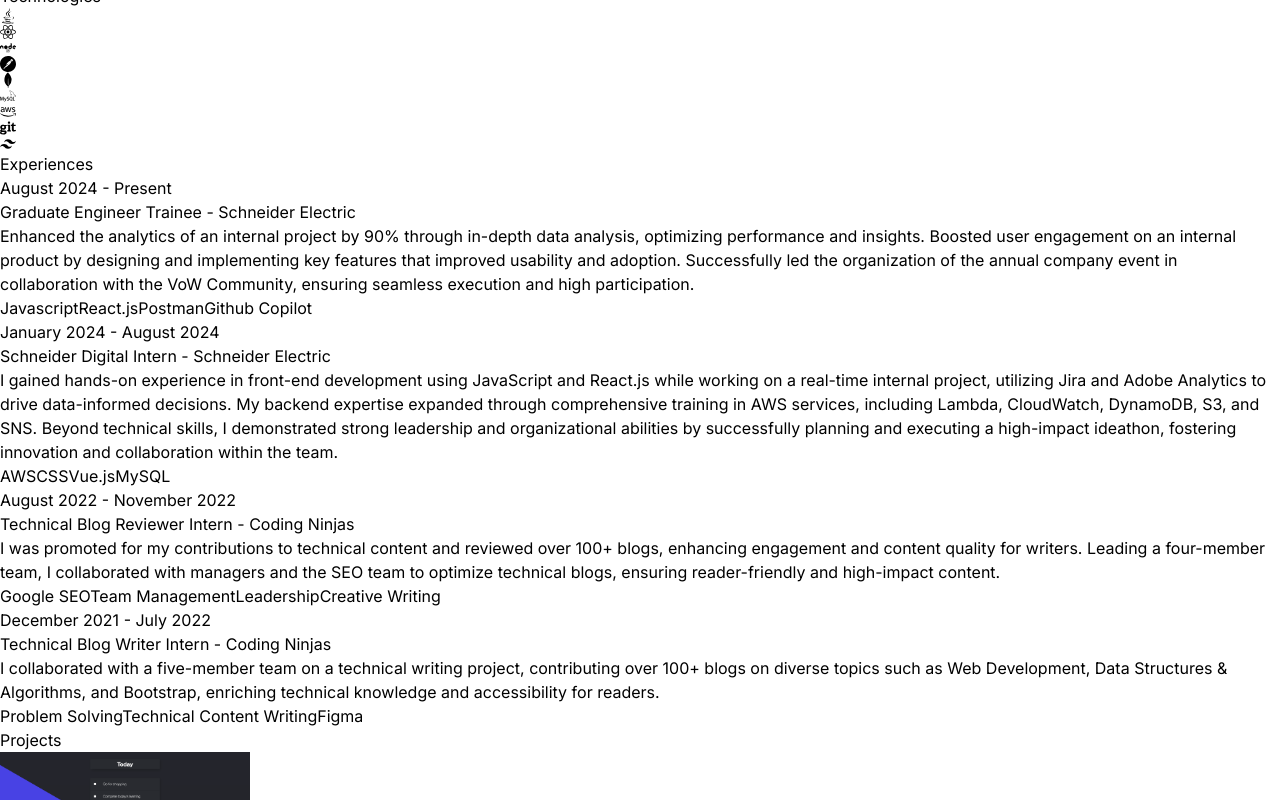
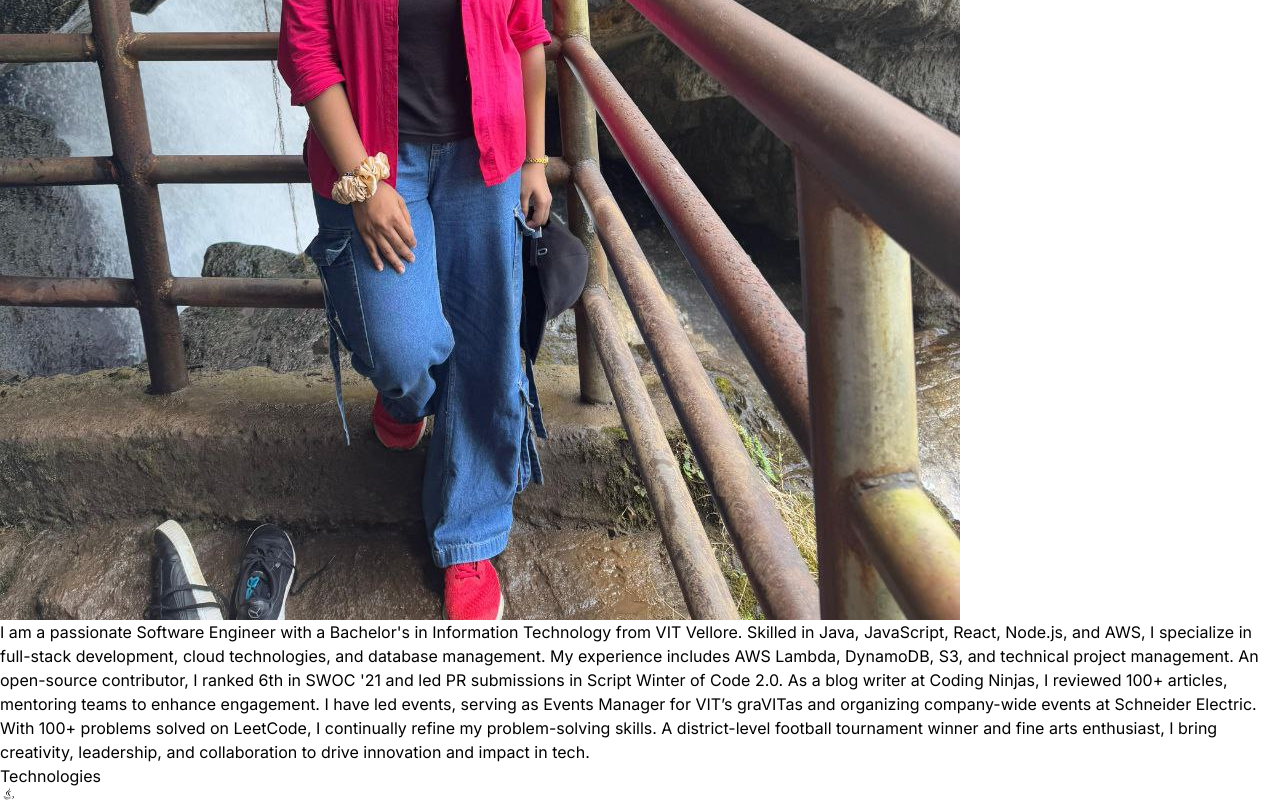
Before and after one commit to devikavarshney/Portfolio-Website-ReactJS, a React (Vite) app: page / in a window 1280 px wide. Shown: the part 1220-2020 px from the top of the page. Built offline with nearby package versions, Linux system fonts and the light colour scheme.

Commit message:
framer motion animations added

```diff
--- a/src/components/About.jsx
+++ b/src/components/About.jsx
@@ -1,5 +1,6 @@
 import { ABOUT_TEXT } from "../constants";
-import Aboutimg from "../assets/about.jpg";
+import Aboutimg from "../assets/about.jpeg";
+import { motion } from "framer-motion";
 const About = () => {
   return (
     <div className="border-b border-neutral-900 pb-4">
@@ -7,16 +8,26 @@ const About = () => {
         About <span className="text-neutral-500">Me</span>
       </h1>
       <div className="flex flex-wrap">
-        <div className="w-full lg:w-1/2 lg:p-8">
+        <motion.div
+          whileInView={{ opacity: 1, x: 0 }}
+          initial={{ opacity: 0, x: -100 }}
+          transition={{ duration: 0.5 }}
+          className="w-full lg:w-1/2 lg:p-8"
+        >
           <div className="flex items-center justify-center">
-            <img className=" h-60 w-60 rounded-lg" src={Aboutimg} alt="About" />
+            <img className=" h-80 w-60 rounded-lg" src={Aboutimg} alt="About" />
           </div>
-        </div>
-        <div className="w-full lg:w-1/2">
-            <div className="flex justify-center lg:justify-start">
-              <p className="my-2 mx-w-xl py-6 text-justify">{ABOUT_TEXT}</p>
-            </div>
+        </motion.div>
+        <motion.div
+          whileInView={{ opacity: 1, x: 0 }}
+          initial={{ opacity: 0, x: 100 }}
+          transition={{ duration: 0.5 }}
+          className="w-full lg:w-1/2"
+        >
+          <div className="flex justify-center lg:justify-start">
+            <p className="my-2 mx-w-xl py-6 text-justify">{ABOUT_TEXT}</p>
           </div>
+        </motion.div>
       </div>
     </div>
   );
--- a/src/components/Contact.jsx
+++ b/src/components/Contact.jsx
@@ -1,16 +1,40 @@
-import { CONTACT } from "../constants"
+import { motion } from "framer-motion";
+import { CONTACT } from "../constants";
 
 const Contact = () => {
   return (
     <div className="border-b border-neutral-900 pb-20">
-      <h2 className="my-10 text-center text-4xl">Get in Touch</h2>
+      <motion.h2
+        whileInView={{ opacity: 1, y: 0 }}
+        initial={{ opacity: 0, y: -100 }}
+        transition={{ duration: 1.5 }}
+        className="my-10 text-center text-4xl"
+      >
+        Get in Touch
+      </motion.h2>
       <div className="tracking-tighter text-center">
-        <p className="my-4">{CONTACT.address}</p>
-        <p className="my-4">{CONTACT.phoneNo}</p>
-        <a href="mailto:devikavarshney0602@gmail.com" className="my-4 border-b">{CONTACT.email}</a>
+        <motion.p
+          whileInView={{ opacity: 1, x: 0 }}
+          initial={{ opacity: 0, x: -100 }}
+          transition={{ duration: 1.5 }}
+          className="my-4"
+        >
+          {CONTACT.address}
+        </motion.p>
+        <motion.p
+          whileInView={{ opacity: 1, x: 0 }}
+          initial={{ opacity: 0, x: 100 }}
+          transition={{ duration: 1.5 }}
+          className="my-4"
+        >
+          {CONTACT.phoneNo}
+        </motion.p>
+        <a href="mailto:devikavarshney0602@gmail.com" className="my-4 border-b">
+          {CONTACT.email}
+        </a>
       </div>
     </div>
-  )
-}
+  );
+};
 
-export default Contact
+export default Contact;
--- a/src/components/Experience.jsx
+++ b/src/components/Experience.jsx
@@ -1,16 +1,33 @@
+import { motion } from "framer-motion";
 import { EXPERIENCES } from "../constants";
-
 const Experience = () => {
   return (
     <div className="border-b border-neutral-900 pb-4">
-      <h2 className="my-20 text-center text-4xl">Experiences</h2>
+      <motion.h2
+        whileInView={{ opacity: 1, y: 0 }}
+        initial={{ opacity: 0, y: -100 }}
+        transition={{ duration: 1.5 }}
+        className="my-20 text-center text-4xl"
+      >
+        Experiences
+      </motion.h2>
       <div>
         {EXPERIENCES.map((experience, index) => (
           <div key={index} className="mb-8 flex flex-wrap lg:justify-center">
-            <div className="w-full lg:w-1/4">
+            <motion.div
+              whileInView={{ opacity: 1, x: 0 }}
+              initial={{ opacity: 0, x: -100 }}
+              transition={{ duration: 1.5 }}
+              className="w-full lg:w-1/4"
+            >
               <p className="mb-2 text-sm text-neutral-400">{experience.year}</p>
-            </div>
-            <div className="w-full max-w-xl lg:w-3/4">
+            </motion.div>
+            <motion.div
+              whileInView={{ opacity: 1, x: 0 }}
+              initial={{ opacity: 0, x: 100 }}
+              transition={{ duration: 1.5 }}
+              className="w-full max-w-xl lg:w-3/4"
+            >
               <h6 className="mb-2 font-semibold">
                 {experience.role} -{" "}
                 <span className="text-sm text-purple-200">
@@ -26,7 +43,7 @@ const Experience = () => {
                   {tech}
                 </span>
               ))}
-            </div>
+            </motion.div>
           </div>
         ))}
       </div>
--- a/src/components/Projects.jsx
+++ b/src/components/Projects.jsx
@@ -1,13 +1,22 @@
+import { motion } from "framer-motion";
 import { PROJECTS } from "../constants";
 
 const Projects = () => {
   return (
     <div className="border-b border-neutral-900 pb-4">
-      <h2 className="my-20 text-center text-4xl">Projects</h2>
+      <motion.h2
+      whileInView={{ opacity: 1, y: 0 }}
+      initial={{ opacity: 0, y: -100 }}
+      transition={{ duration: 1.5 }}
+      className="my-20 text-center text-4xl">Projects</motion.h2>
       <div>
         {PROJECTS.map((project, index) => (
           <div key={index} className="mb-8 flex flex-wrap lg:justify-center">
-            <div className="w-full lg:w-1/4">
+            <motion.div
+            whileInView={{ opacity: 1, x: 0 }}
+            initial={{ opacity: 0, x: -100 }}
+            transition={{ duration: 1.5 }}
+            className="w-full lg:w-1/4">
               <img
                 src={project.image}
                 width={250}
@@ -15,8 +24,12 @@ const Projects = () => {
                 className="mb-6 rounded"
                 alt={project.title}
               />
-            </div>
-            <div className="w-full max-w-xl lg:w-3/4">
+            </motion.div>
+            <motion.div
+            whileInView={{ opacity: 1, x: 0 }}
+            initial={{ opacity: 0, x: 100 }}
+            transition={{ duration: 1.5 }}
+            className="w-full max-w-xl lg:w-3/4">
               <h6 className="mb-2 font-semibold">{project.title}</h6>
               <p className="mb-4 text-neutral-400">{project.description}</p>
               {project.technologies.map((technology, index) => (
@@ -27,7 +40,7 @@ const Projects = () => {
                   {technology}
                 </span>
               ))}
-            </div>
+            </motion.div>
           </div>
         ))}
       </div>
--- a/src/components/Technologies.jsx
+++ b/src/components/Technologies.jsx
@@ -7,39 +7,111 @@ import { FaAws } from "react-icons/fa";
 import { FaGit } from "react-icons/fa";
 import { SiPostman } from "react-icons/si";
 import { FaJava } from "react-icons/fa";
+import { motion } from "framer-motion";
+
+const iconVariants = (duration) => ({
+  intial: { y: -10 },
+  animate: {
+    y: [10, -10],
+    transition: {
+      duration: duration,
+      repeat: Infinity,
+      ease: "linear",
+      repeatType: "reverse",
+    },
+  },
+});
+
 const Technologies = () => {
   return (
     <div className="border-b border-neutral-800 pb-24">
-      <h2 className="my-20 text-center text-4xl">Technologies</h2>
-      <div className="flex flex-wrap items-center justify-center gap-4">
-        <div className="rounded-2xl border-4 border-neutral-800 p-4">
+      <motion.h2
+        whileInView={{ opacity: 1, y: 0 }}
+        initial={{ opacity: 0, y: -100 }}
+        transition={{ duration: 1.5 }}
+        className="my-20 text-center text-4xl"
+      >
+        Technologies
+      </motion.h2>
+      <motion.div
+        whileInView={{ opacity: 1, x: 0 }}
+        initial={{ opacity: 0, x: -100 }}
+        transition={{ duration: 1.5 }}
+        className="flex flex-wrap items-center justify-center gap-4"
+      >
+        <motion.div
+          variants={iconVariants(2.5)}
+          intial="initial"
+          animate="animate"
+          className="rounded-2xl border-4 border-neutral-800 p-4"
+        >
           <FaJava className="text-7xl text-red-500" />
-        </div>
-        <div className="rounded-2xl border-4 border-neutral-800 p-4">
+        </motion.div>
+        <motion.div
+          variants={iconVariants(3.2)}
+          intial="initial"
+          animate="animate"
+          className="rounded-2xl border-4 border-neutral-800 p-4"
+        >
           <FaReact className="text-7xl text-cyan-400" />
-        </div>
-        <div className="rounded-2xl border-4 border-neutral-800 p-4">
+        </motion.div>
+        <motion.div
+          variants={iconVariants(4)}
+          intial="initial"
+          animate="animate"
+          className="rounded-2xl border-4 border-neutral-800 p-4"
+        >
           <FaNode className="text-7xl text-green-500" />
-        </div>
-        <div className="rounded-2xl border-4 border-neutral-800 p-4">
+        </motion.div>
+        <motion.div
+          variants={iconVariants(5.3)}
+          intial="initial"
+          animate="animate"
+          className="rounded-2xl border-4 border-neutral-800 p-4"
+        >
           <SiPostman className="text-7xl text-orange-600" />
-        </div>
-        <div className="rounded-2xl border-4 border-neutral-800 p-4">
+        </motion.div>
+        <motion.div
+          variants={iconVariants(4.7)}
+          intial="initial"
+          animate="animate"
+          className="rounded-2xl border-4 border-neutral-800 p-4"
+        >
           <SiMongodb className="text-7xl text-green-500" />
-        </div>
-        <div className="rounded-2xl border-4 border-neutral-800 p-4">
+        </motion.div>
+        <motion.div
+          variants={iconVariants(6.3)}
+          intial="initial"
+          animate="animate"
+          className="rounded-2xl border-4 border-neutral-800 p-4"
+        >
           <SiMysql className="text-7xl text-sky-800" />
-        </div>
-        <div className="rounded-2xl border-4 border-neutral-800 p-4">
+        </motion.div>
+        <motion.div
+          variants={iconVariants(2.8)}
+          intial="initial"
+          animate="animate"
+          className="rounded-2xl border-4 border-neutral-800 p-4"
+        >
           <FaAws className="text-7xl text-yellow-400" />
-        </div>
-        <div className="rounded-2xl border-4 border-neutral-800 p-4">
+        </motion.div>
+        <motion.div
+          variants={iconVariants(3)}
+          intial="initial"
+          animate="animate"
+          className="rounded-2xl border-4 border-neutral-800 p-4"
+        >
           <FaGit className="text-7xl text-orange-500" />
-        </div>
-        <div className="rounded-2xl border-4 border-neutral-800 p-4">
+        </motion.div>
+        <motion.div
+          variants={iconVariants(7.5)}
+          intial="initial"
+          animate="animate"
+          className="rounded-2xl border-4 border-neutral-800 p-4"
+        >
           <RiTailwindCssFill className="text-7xl text-cyan-400" />
-        </div>
-      </div>
+        </motion.div>
+      </motion.div>
     </div>
   );
 };
```
Also changed, not shown: src/components/Bosslady.jsx (+48 -13 lines), src/assets/about.jpeg (added), src/assets/about.jpg (deleted).
